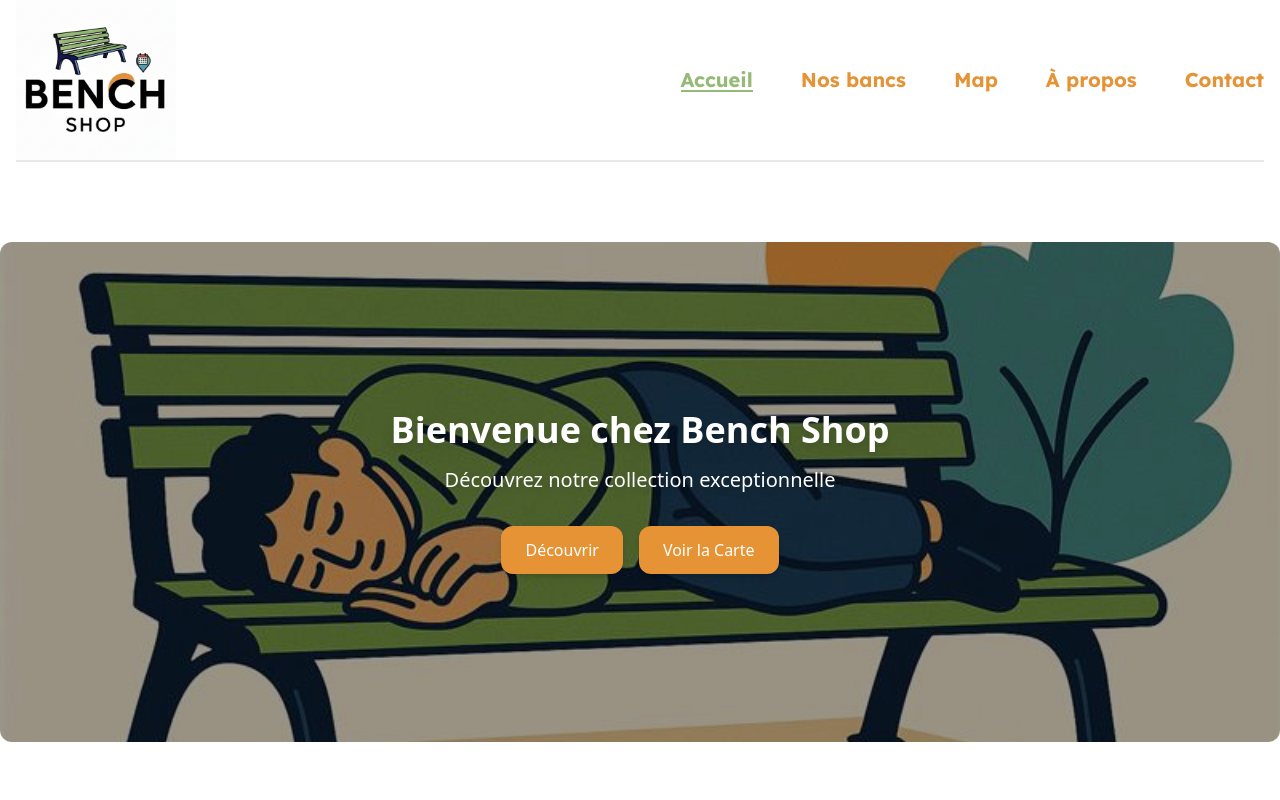
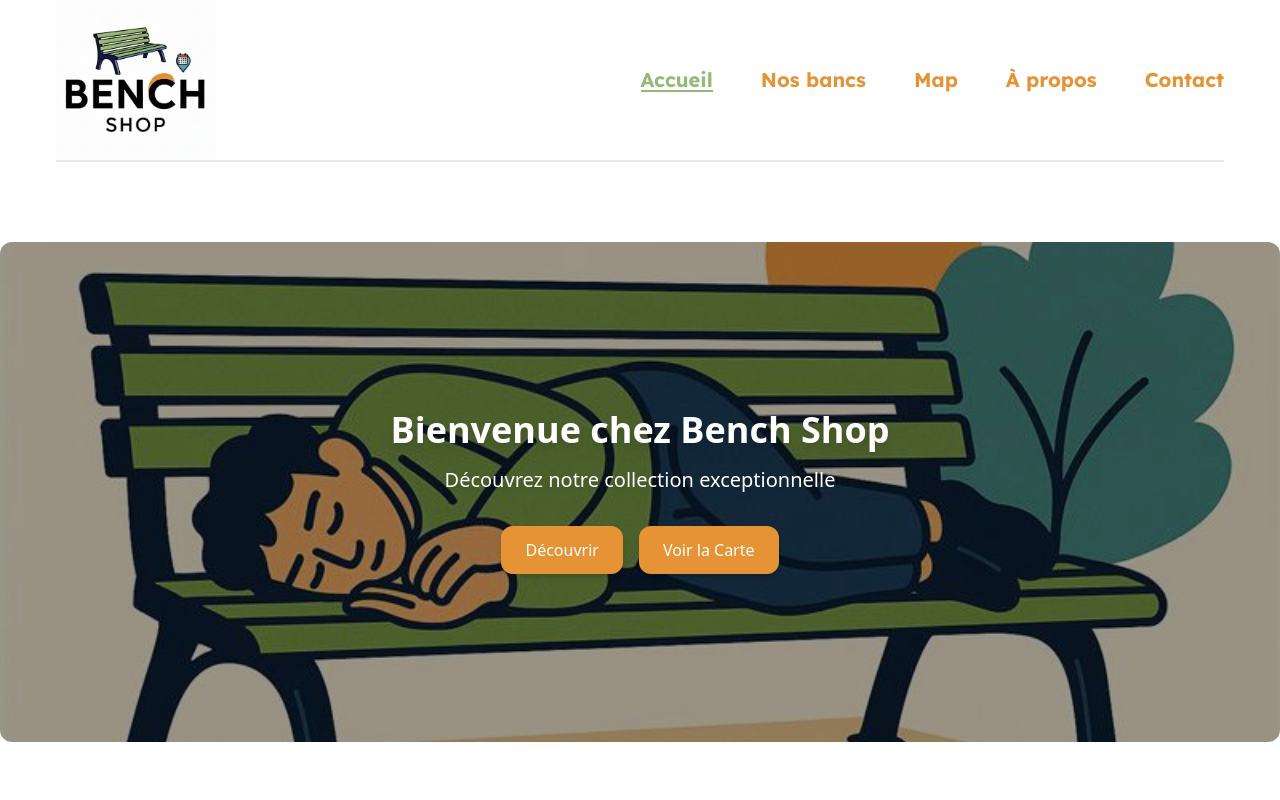
Before and after one commit to AlexandreMagnier04/bench-shop, a plain HTML site: page index.html in a window 1280 px wide. Shown: the top 800 px of the page. Drawn offline with nearby package versions, Linux system fonts and the light colour scheme; a script that the page names is missing.

Commit message:
debug max width 19/09 923

```diff
--- a/index.html
+++ b/index.html
@@ -61,7 +61,7 @@
 </head>
 
 <body class="min-h-screen w-full flex flex-col">
-    <header class="mx-auto w-full max-w-[1600px] px-4">
+    <header class="mx-auto w-full max-w-[1200px] px-4">
         <div class="flex justify-between items-center border-b-2">
             <a href="index.html"><img class="w-40 " src=" img/logo-bench-shop.png" alt="Bench Shop Logo"> </a>
             <nav>
```
Also changed, not shown: aboutus.html (+1 -1 lines), contact.html (+1 -1 lines), map.html (+1 -1 lines), products.html (+1 -1 lines), produit1.html (+1 -1 lines), produit10.html (+1 -1 lines), produit11.html (+1 -1 lines), produit12.html (+1 -1 lines), produit13.html (+1 -1 lines), produit14.html (+1 -1 lines), produit15.html (+1 -1 lines), produit2.html (+1 -1 lines), produit3.html (+1 -1 lines), produit4.html (+1 -1 lines), 4 more files.
